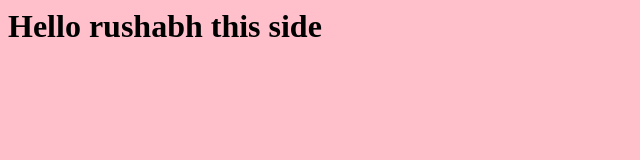
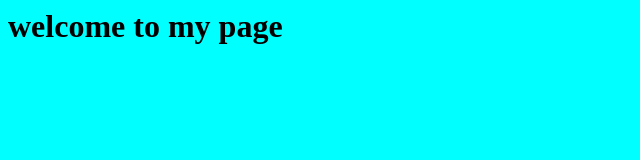
Before and after one commit to rushabhmahale/Jenkin-GCR-k8s, a plain HTML site: page website/index.html in a window 1280 px wide. Shown: the whole page, without its empty margins (0-640 px from the left). Drawn offline with Linux system fonts and the light colour scheme.

Commit message:
Update index.html

```diff
--- a/website/index.html
+++ b/website/index.html
@@ -1,5 +1,5 @@
-<body bgcolor = 'pink'>
+<body bgcolor = 'aqua'>
 
-<h1> Hello rushabh this side </h1>
+<h1> welcome to my page </h1>
 
 </body>
```
